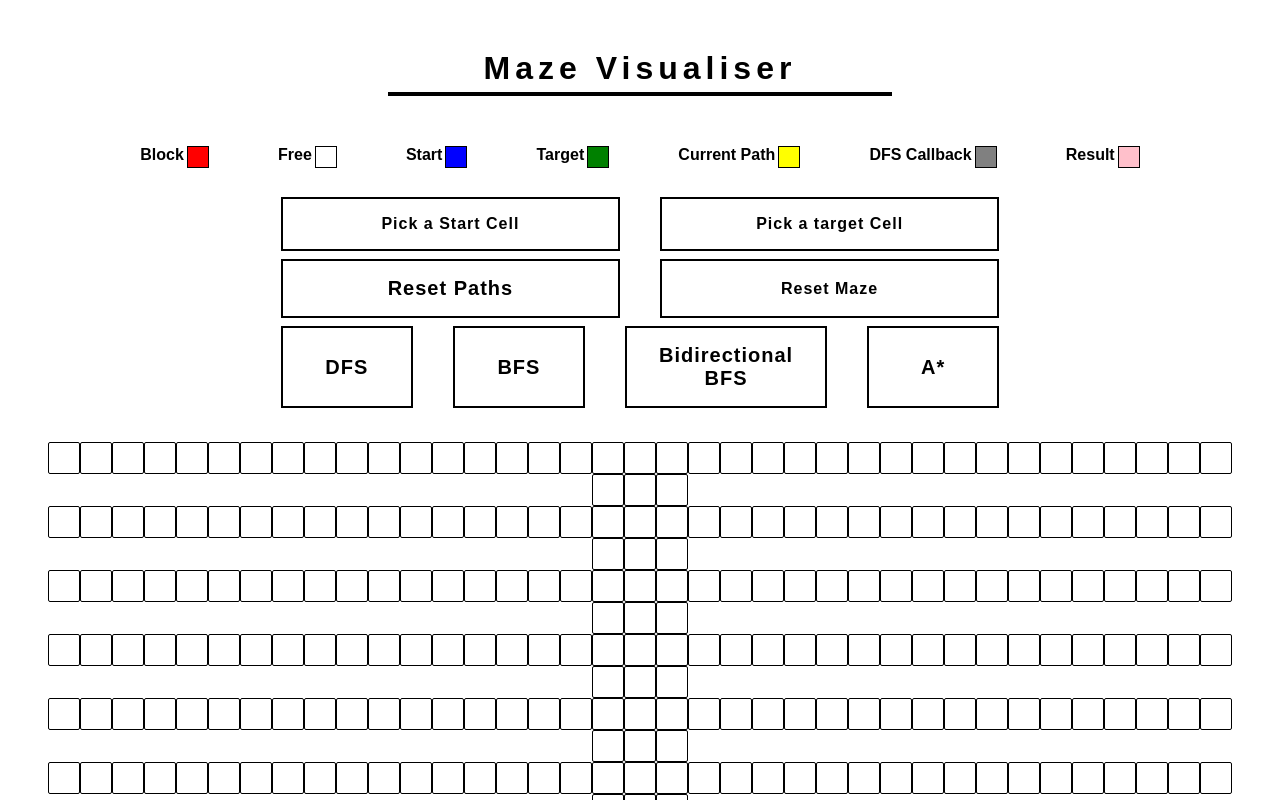
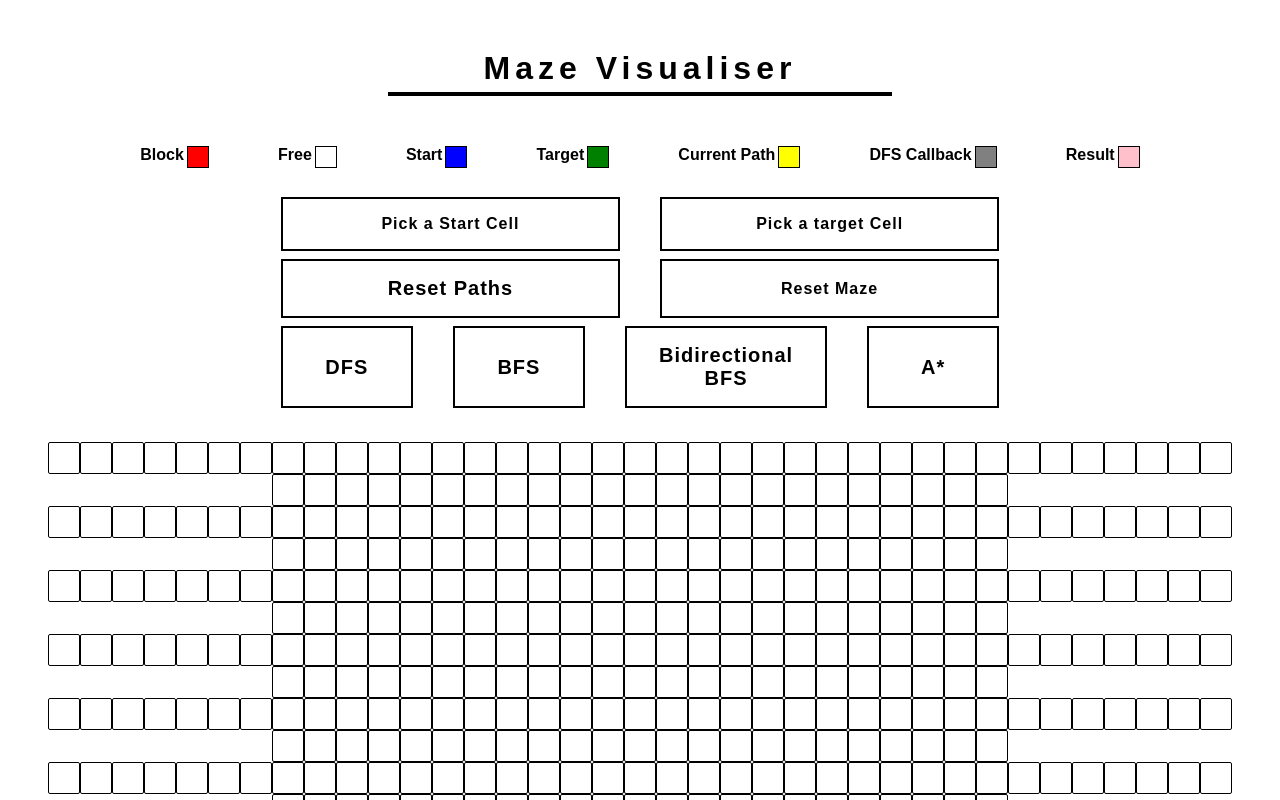
Before and after one commit to magdyamr542/path_finder, a React (Create React App) app: page / in a window 1280 px wide. Shown: the top 800 px of the page. Built offline with nearby package versions, Linux system fonts and the light colour scheme.

Commit message:
algorithm is done

```diff
--- a/src/App.tsx
+++ b/src/App.tsx
@@ -5,8 +5,8 @@ import { MazeLegend } from "./components/MazeLegend";
 import { LegendItem } from "./interfaces/Maze.interface";
 
 function App() {
-  let cols = 40;
-  let rows = 30;
+  let cols = 60;
+  let rows = 25;
   let cellDimension = 30;
 
   let legendItems: LegendItem[];
--- a/src/algos/AStar.ts
+++ b/src/algos/AStar.ts
@@ -34,24 +34,18 @@ export class AStar extends PathFinder {
       aStarHashmap,
       result
     );
-    let shortestPath = this.constructShortestPath(startCell, targetCell);
-    this.visualisePath(result, shortestPath, found);
+    this.visualisePath(result, found);
     return found;
   }
 
-  visualisePath(
-    result: AStarCell[],
-    shortestPath: AStarCell[],
-    found: boolean
-  ) {
+  visualisePath(result: AStarCell[], found: boolean) {
     result[0].type = CellType.start;
-    shortestPath[0].type = CellType.target;
+    if (found) result[result.length - 1].type = CellType.target;
     this.animate(
       result.map((e) => {
         return { row: e.row, col: e.col, type: e.type, parent: e.parent };
       }),
-      found,
-      shortestPath
+      found
     );
     // this.constructShortestPath(aStarHashmap, startCell, targetCell);
   }
--- a/src/enums/enums.ts
+++ b/src/enums/enums.ts
@@ -29,7 +29,7 @@ export enum CellColor {
   bfsPath = "yellow",
   actualPath = "pink",
   bfsConnect = "pink",
-  aStarVisited = "purple",
+  aStarVisited = "yellow",
   aStarVisiting = "grey",
   aStarShortestPath = "orange",
 }
```
